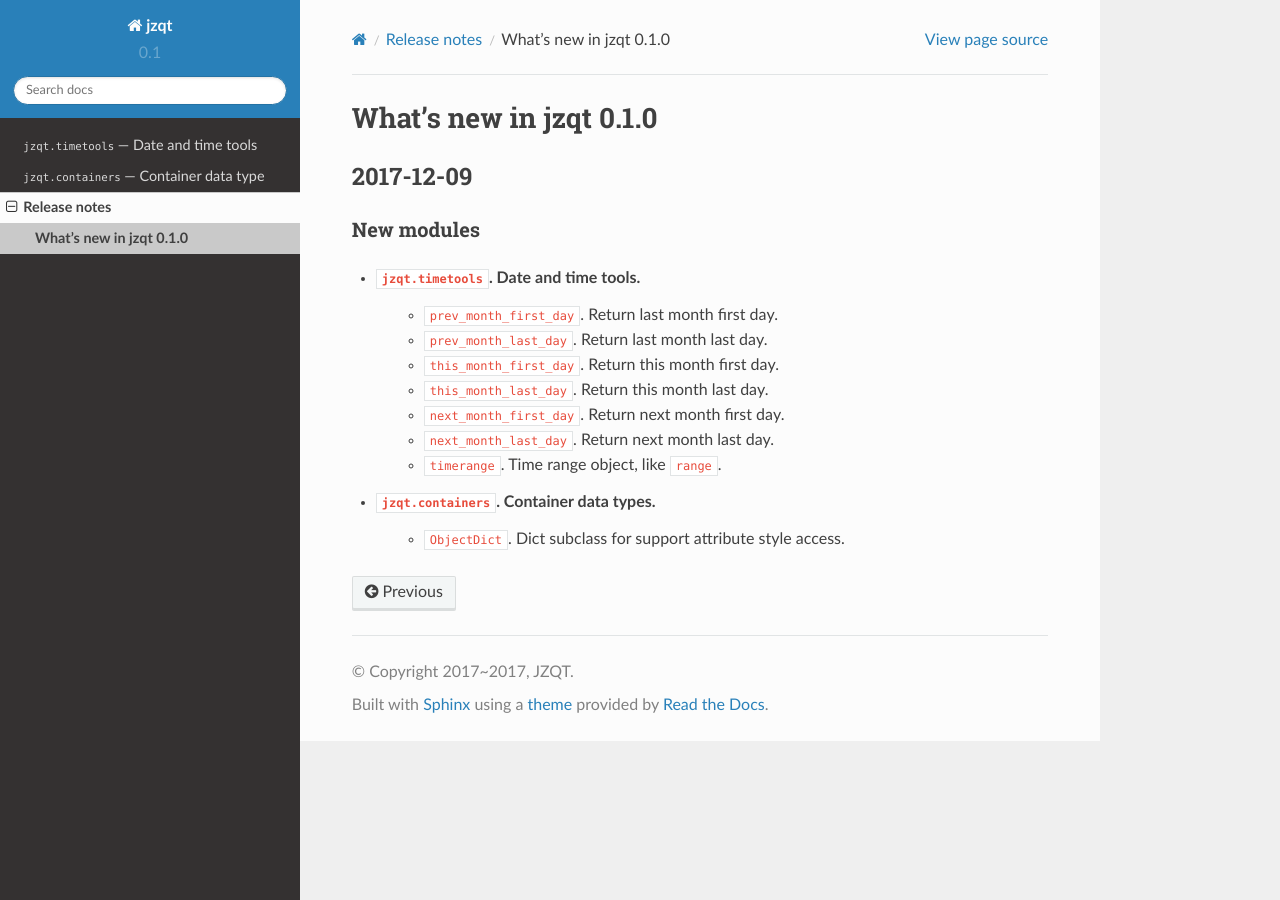
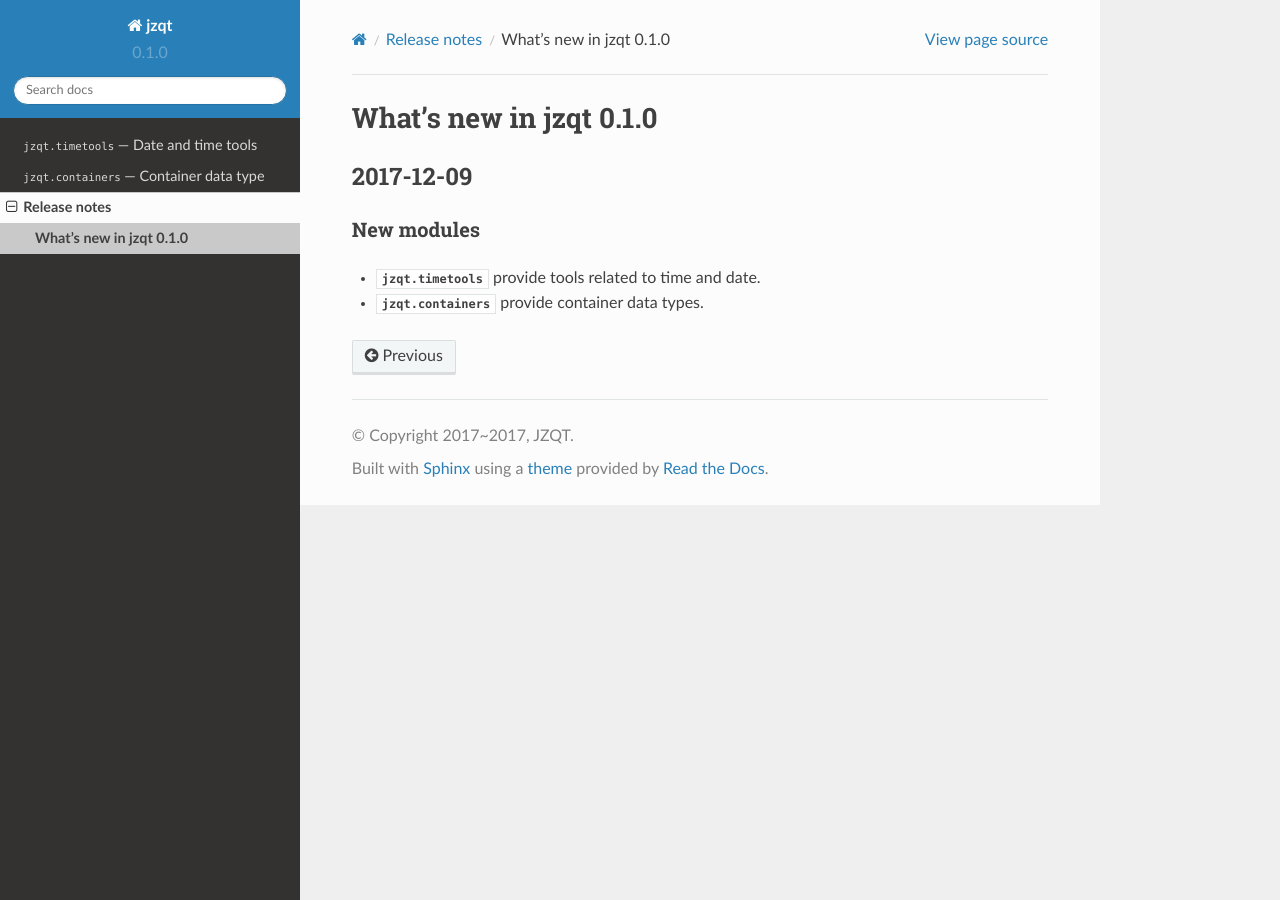
Before and after one commit to JZQT/libjzqt, a Sphinx documentation site: the page built from docs/releases/v0.1.0.rst, in a window 1280 px wide. Built offline with Sphinx 7.4.7 and the Read the Docs theme 2.0.0, drawn with Linux system fonts in a browser that asks for light colours.

```diff
--- a/docs/conf.py
+++ b/docs/conf.py
@@ -16,11 +16,15 @@
 # If extensions (or modules to document with autodoc) are in another directory,
 # add these directories to sys.path here. If the directory is relative to the
 # documentation root, use os.path.abspath to make it absolute, like shown here.
-#
-# import os
-# import sys
-# sys.path.insert(0, os.path.abspath('.'))
+
+import os
+import sys
+
 from datetime import datetime
+
+sys.path.insert(0, os.path.abspath('..'))
+
+import jzqt
 
 
 # -- General configuration ------------------------------------------------
@@ -61,14 +65,10 @@ project = 'jzqt'
 copyright = '2017~{}, JZQT'.format(datetime.now().year)
 author = 'JZQT'
 
-# The version info for the project you're documenting, acts as replacement for
-# |version| and |release|, also used in various other places throughout the
-# built documents.
-#
-# The short X.Y version.
-version = '0.1'
-# The full version, including alpha/beta/rc tags.
-release = '0.1.0'
+version = release = jzqt.__version__
+
+primary_domain = 'py'
+default_role = 'py:obj'
 
 # The language for content autogenerated by Sphinx. Refer to documentation
 # for a list of supported languages.
--- a/docs/releases/v0.1.0.rst
+++ b/docs/releases/v0.1.0.rst
@@ -7,13 +7,5 @@ What's new in jzqt 0.1.0
 New modules
 ~~~~~~~~~~~
 
-* ``jzqt.timetools``. Date and time tools.
-    - ``prev_month_first_day``. Return last month first day.
-    - ``prev_month_last_day``. Return last month last day.
-    - ``this_month_first_day``. Return this month first day.
-    - ``this_month_last_day``. Return this month last day.
-    - ``next_month_first_day``. Return next month first day.
-    - ``next_month_last_day``. Return next month last day.
-    - ``timerange``. Time range object, like ``range``.
-* ``jzqt.containers``. Container data types.
-    - ``ObjectDict``. Dict subclass for support attribute style access.
+- `jzqt.timetools` provide tools related to time and date.
+- `jzqt.containers` provide container data types.
```
